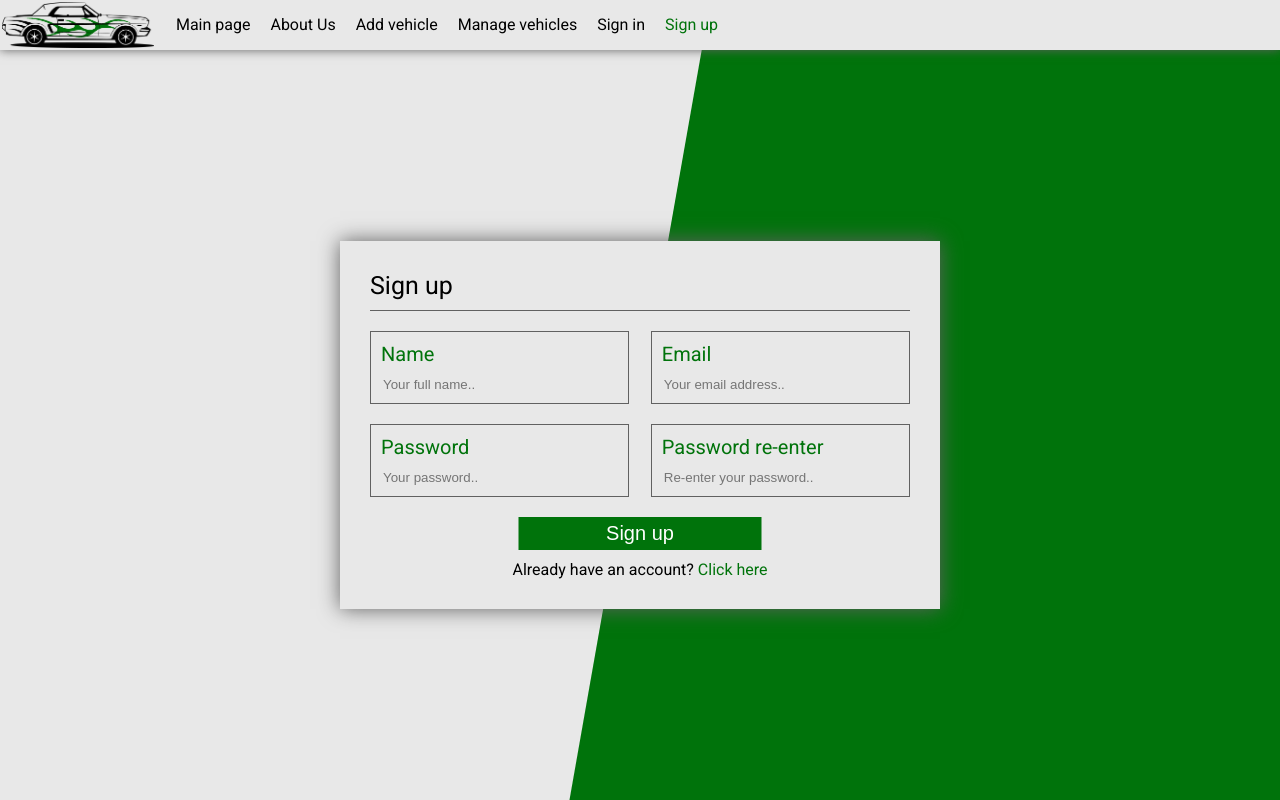
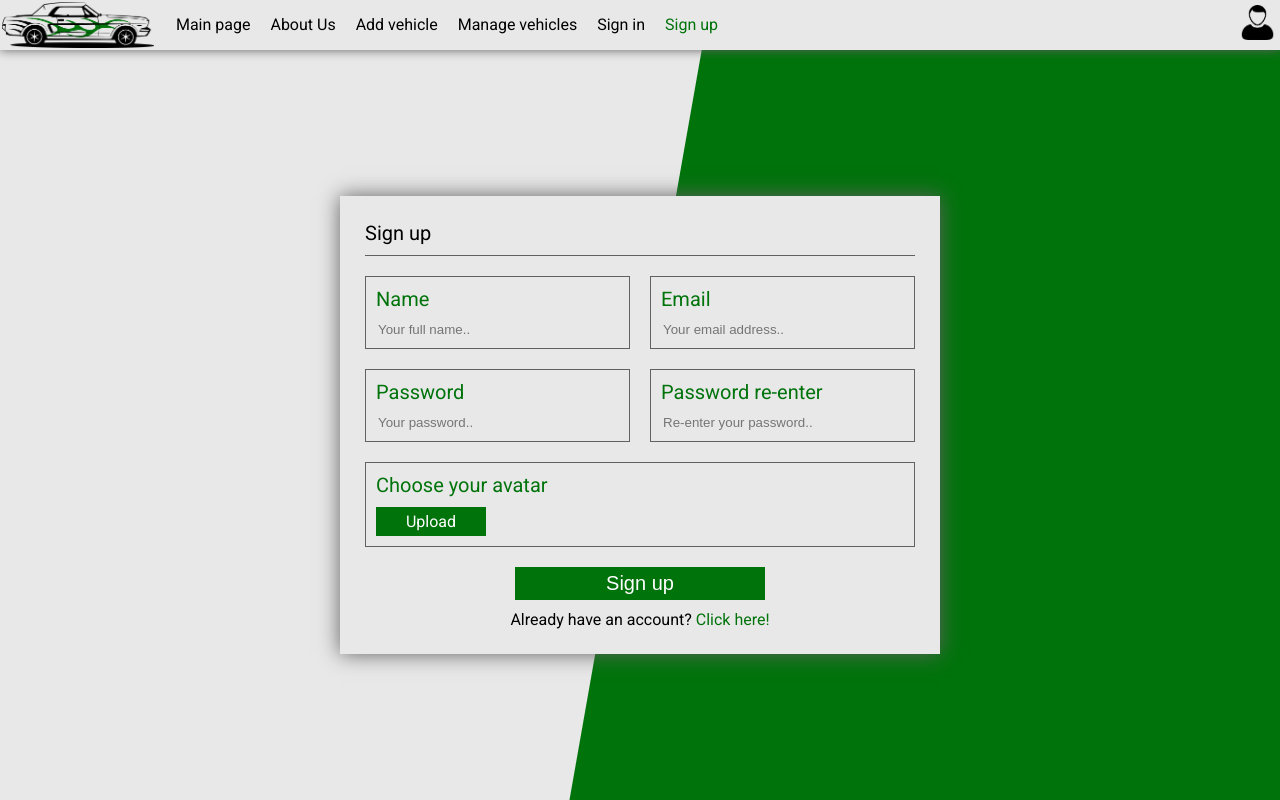
Before and after one commit to mrbalazs5/webtech2, a React (Create React App) app in the folder client/: page /register in a window 1280 px wide. Built offline with nearby package versions, Linux system fonts and the light colour scheme.

Commit message:
form update

```diff
--- a/client/src/components/Header.js
+++ b/client/src/components/Header.js
@@ -1,16 +1,22 @@
 import React from 'react';
 import {NavLink} from 'react-router-dom';
 import carlogo from '../images/car_green.png';
+import avatar from '../images/avatar.png';
 
 class Header extends React.Component{
   //contains mobile navbar open state
   state = {
-    isOpen: false //mobile navbar
+    isOpen: false, //mobile navbar
+    isOpenForms: false
   }
 
   // change the state of the mobile nav
   handleIsOpen = () => {
     this.setState({isOpen: !this.state.isOpen})
+  }
+
+  handleIsOpenForms = () => {
+    this.setState({isOpenForms: !this.state.isOpen})
   }
 
   render(){
@@ -28,6 +34,10 @@ class Header extends React.Component{
           <li><NavLink className="navlink" activeClassName="active" exact to="/login">Sign in</NavLink></li>
           <li><NavLink className="navlink" activeClassName="active" exact to="/register">Sign up</NavLink></li>
         </ul>
+        <div className="avatar">
+          <img className="avatar-img" src={avatar} onClick={this.handleIsOpenForms}/>
+        </div>
+
       </header>
     );
   }
--- a/client/src/components/forms/Login.js
+++ b/client/src/components/forms/Login.js
@@ -5,24 +5,56 @@ import {NavLink} from 'react-router-dom';
 class Login extends React.Component{
   render(){
     return(
-      <div className="form-bg">
-        <div className="skewed-bg"/>
-        <div className="form-holder">
-          <form className="loginregister-form login" method="POST">
-            <div className="form-title-text">Sign in</div>
-            <div className="input-area login">
-              <label for="email">Email</label>
-              <input type="email" id="email" name="email" placeholder="Your email address.."/>
+      <div className="forms">
+
+        <div className="forms-bg-skewed"/>
+        <div className="forms-holder">
+          <form className="one_col" method="post">
+
+            <div className="form-field-holder fullwidth">
+              <div className="form-field-border title">
+                <div className="form-title">
+                  Sign in
+                </div>
+              </div>
             </div>
-            <div className="input-area login">
-              <label for="password">Password</label>
-              <input type="password" id="password" name="password" placeholder="Your password.."/>
+
+            <div className="form-field-holder fullwidth">
+              <div className="form-field-border field">
+                <label className="form-label" for="email">Email</label>
+                <input
+                  type="email"
+                  id="email"
+                  name="email"
+                  placeholder="Your email address.."/
+                >
+              </div>
             </div>
-            <button className="login" type="submit">Sign in</button>
-            <div className="link">
-              Dont have an account?
-              <NavLink className="nav-link" exact to="/register"> Click here</NavLink>
+
+            <div className="form-field-holder fullwidth">
+              <div className="form-field-border field">
+                <label className="form-label" for="password">Password</label>
+                <input
+                  type="password"
+                  id="password"
+                  name="password"
+                  placeholder="Your password.."/
+                >
+              </div>
             </div>
+
+            <div className="form-field-holder fullwidth">
+              <button className="signin" type="submit">
+                Sign in
+              </button>
+            </div>
+
+            <div className="form-field-holder fullwidth text">
+              Don't have an account
+              <NavLink className="navlink" exact to="/register"> Click here!
+              </NavLink>
+            </div>
+
           </form>
         </div>
       </div>
--- a/client/src/components/forms/Register.js
+++ b/client/src/components/forms/Register.js
@@ -5,32 +5,92 @@ import {NavLink} from 'react-router-dom';
 class Register extends React.Component{
   render(){
     return(
-      <div className="form-bg">
-        <div className="skewed-bg"/>
-        <div className="form-holder">
-          <form className="loginregister-form register" method="POST">
-            <div className="form-title-text">Sign up</div>
-            <div className="input-area register left">
-              <label for="name">Name</label>
-              <input type="text" id="name" name="name" placeholder="Your full name.."/>
+      <div className="forms">
+
+        <div className="forms-bg-skewed"/>
+        <div className="forms-holder">
+          <form className="two_col" method="post">
+
+            <div className="form-field-holder fullwidth">
+              <div className="form-field-border title">
+                <div className="form-title">
+                  Sign up
+                </div>
+              </div>
             </div>
-            <div className="input-area register right">
-              <label for="email">Email</label>
-              <input type="email" id="email" name="email" placeholder="Your email address.."/>
+
+            <div className="form-field-holder halfwidth">
+              <div className="form-field-border field">
+                <label className="form-label" for="name">Name</label>
+                <input
+                  type="text"
+                  id="name"
+                  name="name"
+                  placeholder="Your full name.."
+                />
+              </div>
             </div>
-            <div className="input-area register left">
-              <label for="password1">Password</label>
-              <input type="password" id="password1" name="password1" placeholder="Your password.."/>
+
+            <div className="form-field-holder halfwidth">
+              <div className="form-field-border field">
+                <label className="form-label" for="email">Email</label>
+                <input
+                  type="email"
+                  id="email"
+                  name="email"
+                  placeholder="Your email address.."
+                />
+              </div>
             </div>
-            <div className="input-area register right">
-              <label for="password2">Password re-enter</label>
-              <input type="password" id="password2" name="password2" placeholder="Re-enter your password.."/>
+
+            <div className="form-field-holder halfwidth">
+              <div className="form-field-border field">
+                <label className="form-label" for="password1">Password</label>
+                <input
+                  type="password"
+                  id="password1"
+                  name="password1"
+                  placeholder="Your password.."
+                />
+              </div>
             </div>
-            <button className="register" type="submit">Sign up</button>
-            <div className="link">
+
+            <div className="form-field-holder halfwidth">
+              <div className="form-field-border field">
+                <label className="form-label" for="password2">Password re-enter</label>
+                <input
+                  type="password"
+                  id="password2"
+                  name="password2"
+                  placeholder="Re-enter your password.."
+                />
+              </div>
+            </div>
+
+            <div className="form-field-holder fullwidth">
+              <div className="form-field-border field">
+                <label className="form-label">Choose your avatar</label>
+                <input
+                  type="file"
+                  id="file"
+                  name="file"
+                />
+              <label className="upload-label" for="file">Upload</label>
+              </div>
+            </div>
+
+            <div className="form-field-holder fullwidth button">
+              <button className="signup" type="submit">
+                Sign up
+              </button>
+            </div>
+
+            <div className="form-field-holder fullwidth text">
               Already have an account?
-              <NavLink className="nav-link" exact to="/login"> Click here</NavLink>
+              <NavLink className="navlink" exact to="/login"> Click here!
+              </NavLink>
             </div>
+
           </form>
         </div>
       </div>
--- a/client/src/components/forms/forms.scss
+++ b/client/src/components/forms/forms.scss
@@ -1,23 +1,22 @@
 @import '../../scss/variables';
 
-.form-bg {
-  position: relative;
+.forms {
+
+  .forms-bg-skewed {
+
+    position: fixed;
+    right: 0;
+    width: 50%;
     height: 100%;
-  width: 100%;
-
-  .skewed-bg {
-    position: fixed;
-    width: 50%;
-    right: 0;
-    background: $green;
-    height: 100%;
-    display: block;
     transform: skewX(-10deg);
     padding-right: 300px;
     margin-right: -300px;
-  }
+    background: $green;
 
-  .form-holder {
+  }// .forms .skewed-forms-bg
+
+  .forms-holder {
+
     position: relative;
     width: 100%;
     min-height: calc(100vh - 50px);
@@ -26,107 +25,172 @@
     justify-content: center;
     align-items: center;
 
-    .loginregister-form {
+    form {
+
       background: $grey;
       box-shadow: 0px 0px 20px 0px $darkgrey;
-      padding: 30px;
+      box-sizing: border-box;
+      padding: 15px;
+
+      &.one_col {
+
+        width: 300px;
+
+      }// form &.login
+
+      &.two_col {
+
+        width: 600px;
+
+      }// form &.register
+
+      .form-field-holder {
+
+        display: inline-block;
+        float: left;
         box-sizing: border-box;
 
-      &.login {
-        width: 300px;
-      }
+        &.fullwidth {
 
-      &.register {
-        width: 600px;
-      }
+          width: 100%;
+          padding: 10px;
 
-      .form-title-text {
-        font-size: 25px;
-        padding: 0 0 10px 0;
-        border-bottom: 1px solid $darkgrey;
-        margin-bottom: 10px;
-      }
+          &.button {
 
-      .link {
-        padding-top: 10px;
+            position: relative;
+            left: 50%;
+            transform: translateX(-50%);
+
+          }// form .form-field-holder &.fullwidth &.button
+
+        }// form .form-field-holder &.fullwidth
+
+        &.halfwidth {
+
+          width: 50%;
+          padding: 10px;
+
+        }// form .form-field-holder &.halfwidth
+
+        &.text {
+
+          text-align: center;
+          padding: 0 10px 10px 10px;
+
+        }// form .form-field-holder &.text
+
+        .navlink {
+
+          text-decoration: none;
+          color: $green;
+
+        }// form .form-field-holder .navlink
+
+        .form-field-border {
+
           display: block;
           float: left;
           width: 100%;
-        text-align: center;
+          box-sizing: border-box;
 
-        .nav-link {
-          color: $green;
-          text-decoration: none;
-        }
-      }
+          &.title {
 
-      .input-area {
+            padding-bottom: 10px;
+            border-bottom: 1px solid $darkgrey;
+
+          }// form .form-field-holder .form-field-border &.title
+
+          &.field {
+
+            padding: 10px;
             border: 1px solid $darkgrey;
-        height: auto;
-        padding: 10px;
-        box-sizing: border-box;
-        margin: 10px 0 10px 0;
 
-        &.login {
-          width: 100%;
-          display: block;
-          float: left;
-        }
+          }// form .form-field-holder .form-field-border &.title
 
-        &.register {
-          width: 48%;
-          display: inline-block;
+          .form-title {
 
-          &.left {
-            float: left;
-          }
+            font-size: 20px;
 
-          &.right {
-            float: right;
-          }
-        }
+          }// form .form-field-holder .form-field-border .form-title
 
-        label {
-          color: $green;
-          font-size: 20px;
-          display: block;
-          float: left;
-          width: 100%;
-          padding-bottom: 10px;
-        }
+          .form-label {
 
-        input {
-          border: none;
-          outline: none;
-          background: none;
             display: block;
             width: 100%;
             float: left;
-        }
-      }
+            font-size: 20px;
+            color: $green;
+            margin-bottom: 10px;
+
+          }// form .form-field-holder .form-field-border label
+
+          input[type="text"], input[type="email"], input[type="password"] {
+
+            display: block;
+            width: 100%;
+            float: left;
+            outline: none;
+            background: none;
+            border: none;
+
+          }// form .form-field-holder .form-field-border input[type="text"], input[type="email"], input[type="password"]
+
+          input[type="file"] {
+
+            height: 0;
+            overflow: hidden;
+            width: 0;
+
+          }// form .form-field-holder .form-field-border input[type="file"]
+
+          .upload-label {
+
+            display: block;
+            float: left;
+            width: 100px;
+            text-align: center;
+            padding: 5px;
+            background: $green;
+            border: none;
+            color: $white;
+            cursor: pointer;
+            outline: none;
+
+          }// form .form-field-holder .form-field-border .upload-label
+
+        }// form .form-field-holder .form-field-border
 
         button {
-        display: block;
+
+          display: inline-block;
           float: left;
+          padding: 5px 0 5px 0;
           border: none;
           background: $green;
+          color: $white;
           font-size: 20px;
-        padding: 5px;
-        color: $white;
-        margin: 10px 0 0 0;
-        cursor: pointer;
 
-        &.login {
+          &.signin {
+
             width: 100%;
-        }
 
-        &.register {
-          width: 45%;
+          }// form .form-field-holder button &.signin
+
+          &.signup {
+
+            width: calc(50% - 25px);
             position: relative;
             left: 50%;
             transform: translateX(-50%);
-        }
-      }
-    }
-  }
-}
+
+          }// form .form-field-holder button &.signin
+
+        }// form .form-field-holder button
+
+      }// form .form-field-holder
+
+    }// form
+
+  }// .forms .forms-container
+
+}// .forms
--- a/client/src/components/pages/MainPage.js
+++ b/client/src/components/pages/MainPage.js
@@ -4,7 +4,7 @@ import Page from '../Page';
 const MainPage = () => {
   return(
     <Page>
-
+      MainPage
     </Page>
   );
 }
--- a/client/src/scss/_global.scss
+++ b/client/src/scss/_global.scss
@@ -38,7 +38,7 @@ header {
     background: $grey;
 
     &.show {
-      max-height: 120px;
+      max-height: 180px;
     }//header ul .show
 
     li {
@@ -116,10 +116,26 @@ header {
     float: right;
     line-height: 50px;
   }
+
+  .avatar {
+
+    display: none;
+    float: right;
+
+    .avatar-img {
+
+      max-height: 35px;
+      padding: 5px;
+    }
+  }
 }//header
 
 @media screen and (min-width: 768px) {
   header {
+    .avatar {
+      display: inline-block;
+    }
+
     .mobile-nav {
       display: none;
     }//header .mobile-nav
```
Also changed, not shown: client/src/images/avatar.png (added). Lines whose indentation alone changed are shown as unchanged.
